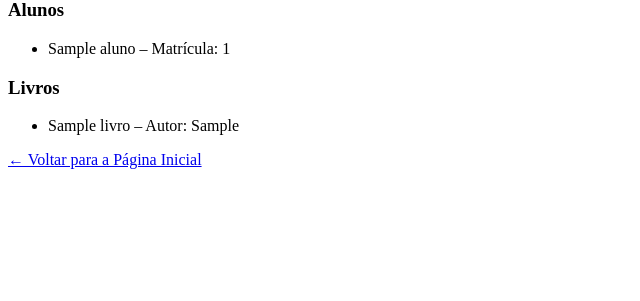
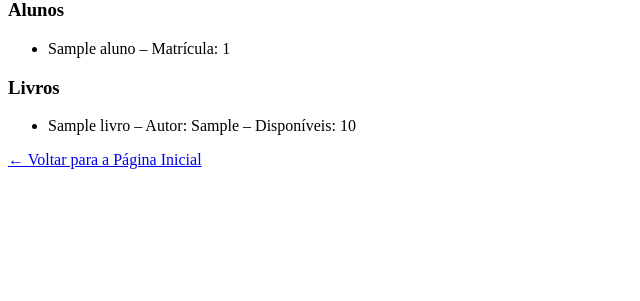
Before and after one commit to zMews/Biblioteca, a Django app: template biblioteca/templates/biblioteca/busca.html in a window 1280 px wide. Shown: the part 155-456 px from the top of the page, without its empty margins (0-640 px from the left). Run offline with Django 5.2, Linux system fonts and the light colour scheme; tables that the repository leaves empty hold one stand-in row (values such as "Sample post"); the template is opened without the code that fills it: values that come from a table or form of the project are taken from there, most other values are stand-ins (such as "Sample title", 1, 10 or a date in 2020).

Commit message:
busca exibe livros disponiveis

```diff
--- a/biblioteca/forms.py
+++ b/biblioteca/forms.py
@@ -67,6 +67,8 @@ class EmprestimoForm(forms.ModelForm):
             'data_devolucao': 'Data prevista para devolução',
         }
 
+
+#overdrive clean
     def clean(self):
         cleaned_data = super().clean()
         livro = cleaned_data.get('livro')
--- a/biblioteca/templates/biblioteca/busca.html
+++ b/biblioteca/templates/biblioteca/busca.html
@@ -1,7 +1,6 @@
-
 <h1>Busca</h1>
 
-<form method="get">
+<form method="get" class="mb-4">
     <input type="text" name="q" placeholder="Buscar aluno ou livro..." value="{{ termo }}">
     <button type="submit">Buscar</button>
 </form>
@@ -22,7 +21,9 @@
         <h3>Livros</h3>
         <ul>
             {% for livro in livros %}
-                <li>{{ livro.titulo }} – Autor: {{ livro.autor }}</li>
+                <li>
+                    {{ livro.titulo }} – Autor: {{ livro.autor }} – Disponíveis: {{ livro.quantidade_disponivel }}
+                </li>
             {% endfor %}
         </ul>
     {% endif %}
@@ -31,4 +32,5 @@
         <p>Nenhum resultado encontrado.</p>
     {% endif %}
 {% endif %}
+
 <a href="{% url 'home' %}">← Voltar para a Página Inicial</a>
```
